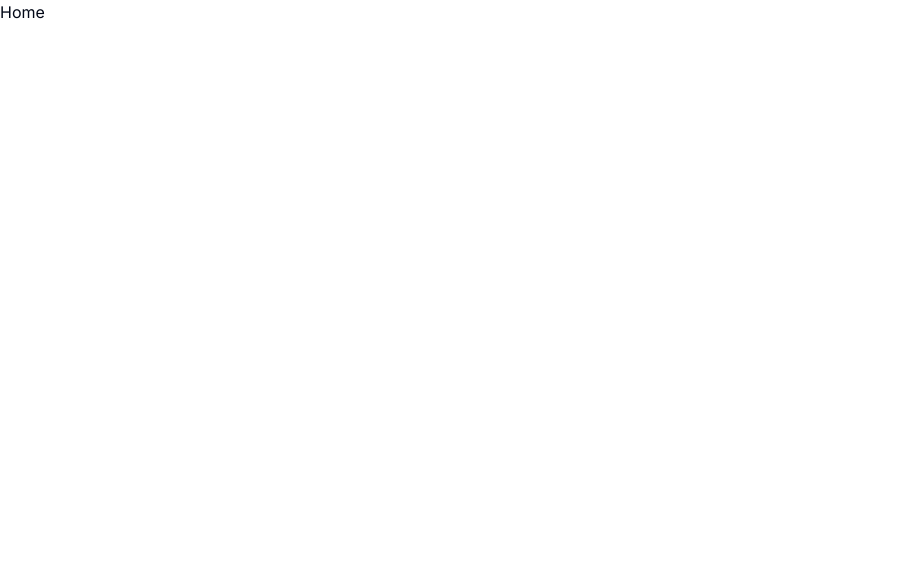
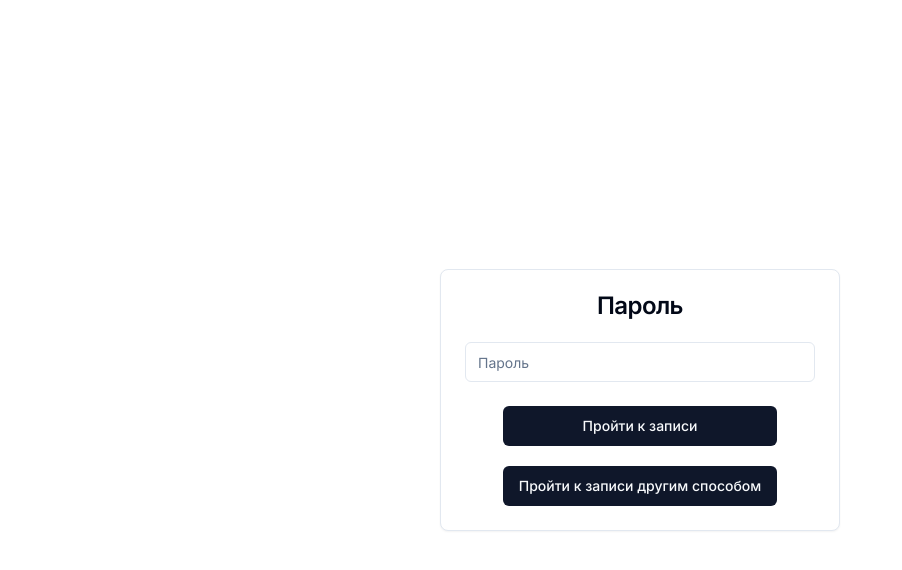
Before and after one commit to BakuEmilov/hairdresser-Irina, a Next.js app: page / in a window 1280 px wide. Shown: the top 570 px of the page, without its empty margins (0-902 px from the left). Built offline with nearby package versions, Linux system fonts and the light colour scheme.

Commit message:
fixed small bugs

```diff
--- a/src/app/page.tsx
+++ b/src/app/page.tsx
@@ -1,9 +1,10 @@
-import React from 'react'
+import React from 'react';
+import Register from './register/page';
 
 const Home = () => {
   return (
     <div>
-      Home
+      <Register />
     </div>
   )
 }
--- a/src/app/workDay/page.tsx
+++ b/src/app/workDay/page.tsx
@@ -1,7 +1,5 @@
+import React from 'react';
 import WorkingDay from '@/components/WorkingDay/WorkingDay';
-import { Button } from '@/components/ui/button';
-import { Card, CardContent, CardHeader, CardTitle } from '@/components/ui/card';
-import React from 'react'
 
 const WorkDay = () => {
   return (
```
Also changed, not shown: src/components/WorkingDay/WorkingDay.tsx (+3 -4 lines).
